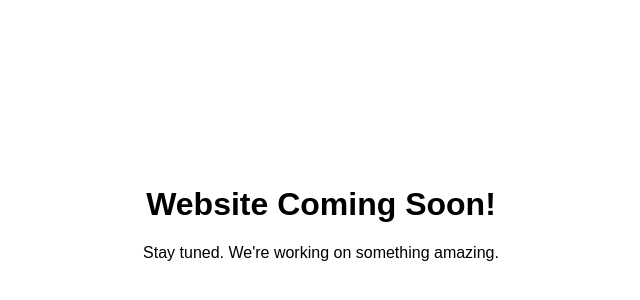
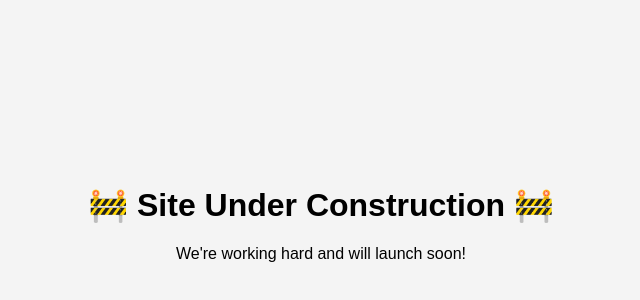
Before and after one commit to daniruddha29/deshpande.github.io, a plain HTML site: page index.html in a window 1280 px wide. Shown: the part 70-370 px from the top of the page, without its empty margins (319-959 px from the left). Drawn offline with Linux system fonts and the light colour scheme.

Commit message:
Update index.html

```diff
--- a/index.html
+++ b/index.html
@@ -4,14 +4,15 @@
   <title>Coming Soon</title>
   <style>
     body {
+      font-family: Arial, sans-serif;
       text-align: center;
-      font-family: sans-serif;
       margin-top: 20%;
+      background-color: #f4f4f4;
     }
   </style>
 </head>
 <body>
-  <h1>Website Coming Soon!</h1>
-  <p>Stay tuned. We're working on something amazing.</p>
+  <h1>🚧 Site Under Construction 🚧</h1>
+  <p>We're working hard and will launch soon!</p>
 </body>
 </html>
```
